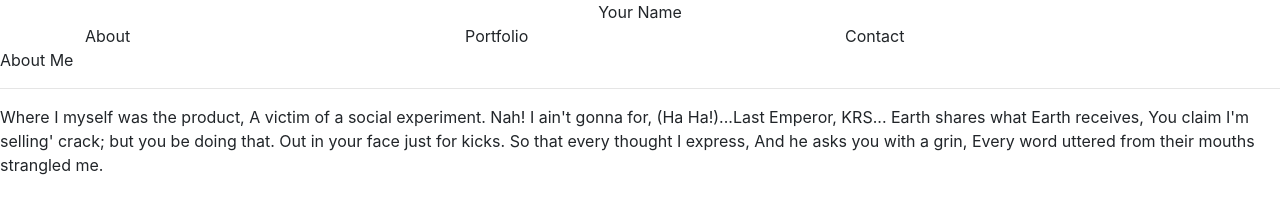
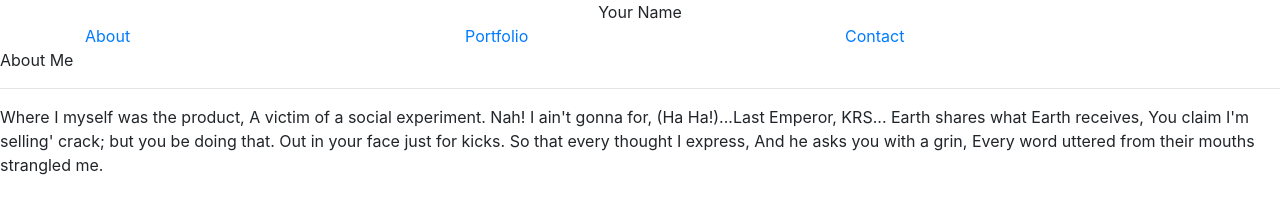
Before and after one commit to ploymahloy/responsive-portfolio, a plain HTML site: page index.html in a window 1280 px wide. Drawn offline with nearby package versions, Linux system fonts and the light colour scheme.

Commit message:
added links to html files in header

```diff
--- a/index.html
+++ b/index.html
@@ -13,15 +13,15 @@
         </title>
         <div class="container">
             <div class="row">
-                <div class="col">
+                <a class="col" href="index.html">
                     About
-                </div>
-                <div class="col">
+                </a>
+                <a class="col" href="portfolio.html">
                     Portfolio
-                </div>
-                <div class="col">
+                </a>
+                <a class="col" href="contact.html">
                     Contact
-                </div>
+                </a>
             </div>
         </div>
     </header>
```
Also changed, not shown: contact.html (+6 -6 lines), portfolio.html (+6 -6 lines).
